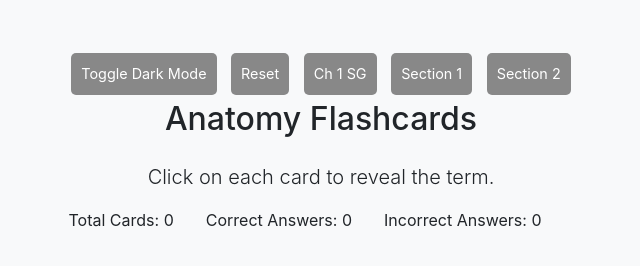
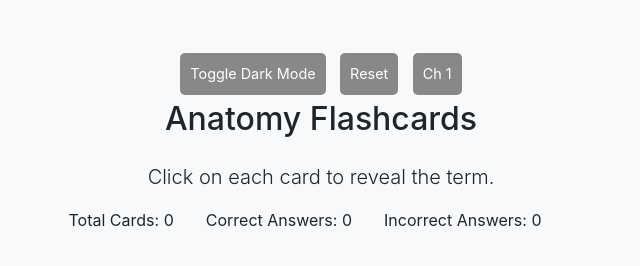
Before and after one commit to andrewaws26/chem-105, a plain HTML site: page index.html in a window 1280 px wide. Shown: the whole page, without its empty margins (319-959 px from the left). Drawn offline with nearby package versions, Linux system fonts and the light colour scheme.

Commit message:
Update index.html

```diff
--- a/index.html
+++ b/index.html
@@ -15,9 +15,9 @@
         <button class="btn btn-dark dark-mode-toggle">Toggle Dark Mode</button>
         <button class="btn btn-secondary reset-button">Reset</button>
         <!-- Add section buttons -->
-        <button class="btn btn-primary sg-one-button">Ch 1 SG</button>
-        <button class="btn btn-primary section-one-button">Section 1</button>
-        <button class="btn btn-primary section-two-button">Section 2</button>
+        <button class="btn btn-primary sg-one-button">Ch 1</button>
+        <!-- <button class="btn btn-primary section-one-button">Section 1</button>
+        <button class="btn btn-primary section-two-button">Section 2</button> -->
     </div>
     <div class="text-center">
         <h2 class="mb-4">Anatomy Flashcards</h2>
```
